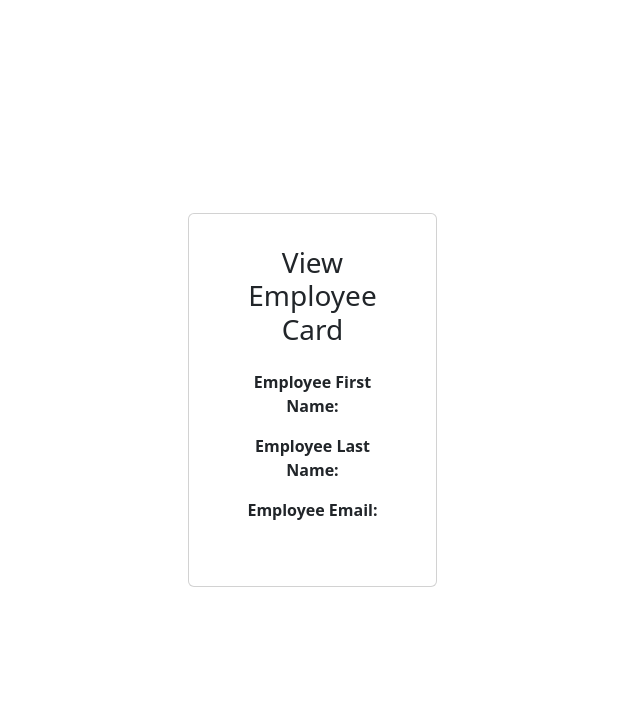
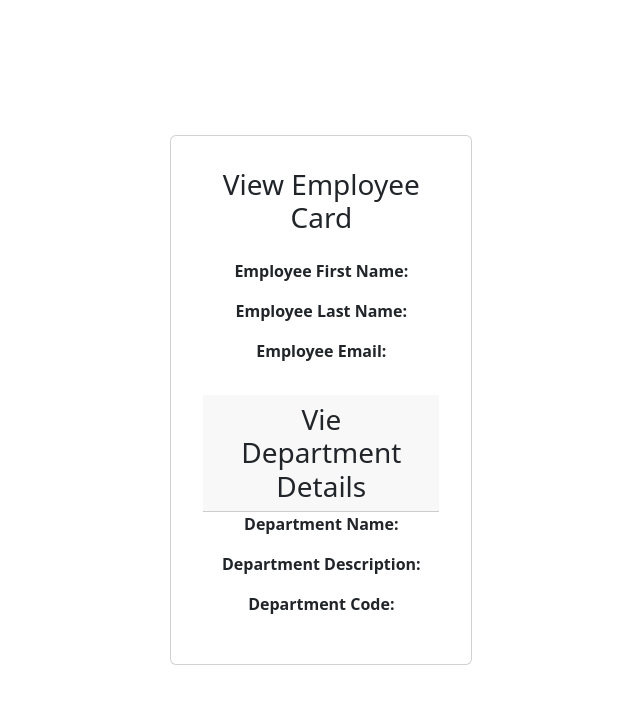
Before and after one commit to yakub43/SpringBoot_Projects, a React (Vite) app in the folder react-frontend/: page / in a window 1280 px wide. Shown: the top 704 px of the page, without its empty margins (369-1009 px from the left). Built offline with nearby package versions, Linux system fonts and the light colour scheme; no server answers.

Commit message:
Display Department details

```diff
--- a/react-frontend/src/component/EmployeeComponent.jsx
+++ b/react-frontend/src/component/EmployeeComponent.jsx
@@ -41,6 +41,16 @@ class EmployeeComponent extends Component {
                         <p><strong>Employee Email: </strong>{this.state.employee.email}</p>
                     </div>
                 </div>
+                <h3 className="text-center card-header" >Vie Department Details</h3>
+                <div className="row" >
+                    <p><strong>Department Name: </strong>{this.state.department.departmentName}</p>
+                </div>
+                <div className="row" >
+                    <p><strong>Department Description: </strong>{this.state.department.departmentDescription}</p>
+                </div>
+                <div className="row" >
+                    <p><strong>Department Code: </strong>{this.state.department.departmentCode}</p>
+                </div>
             </div>
             </div>
         )
```
Also changed, not shown: 1 other file (tests, documents, lock files or other folders).
